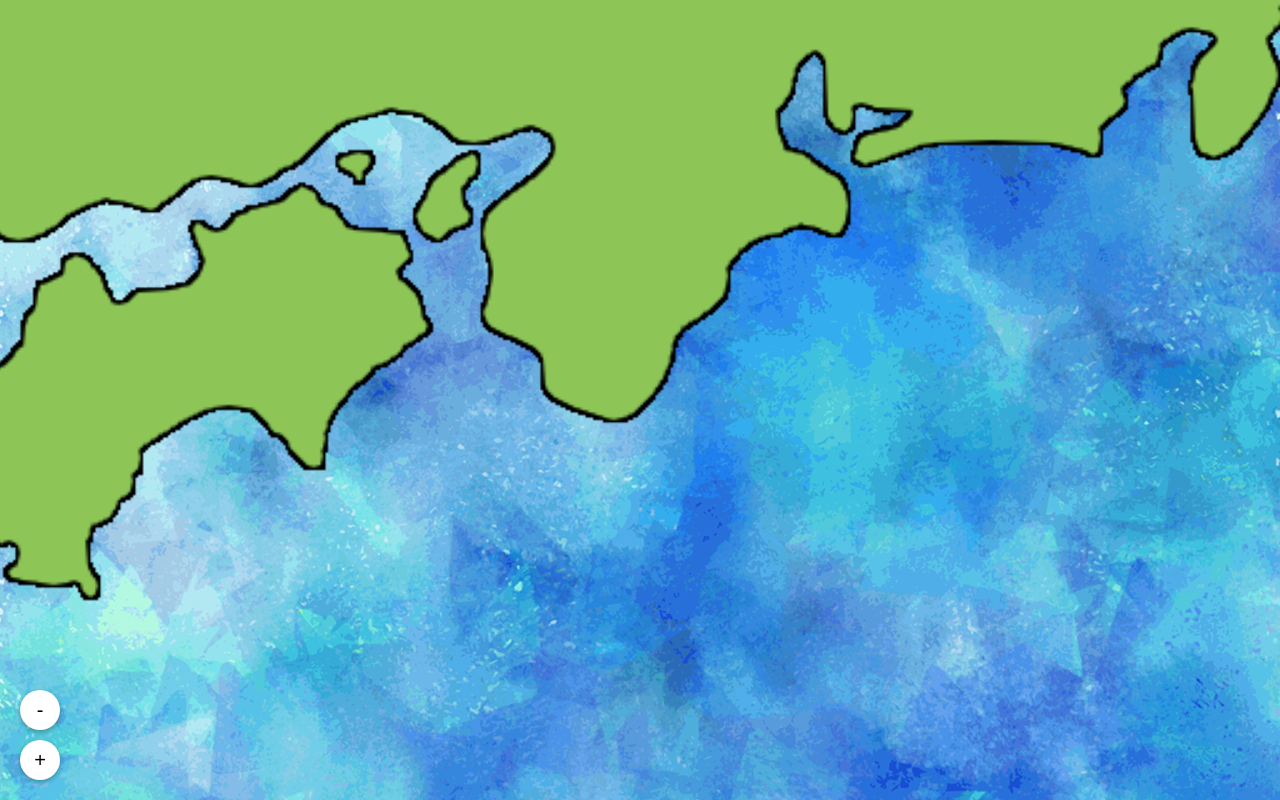
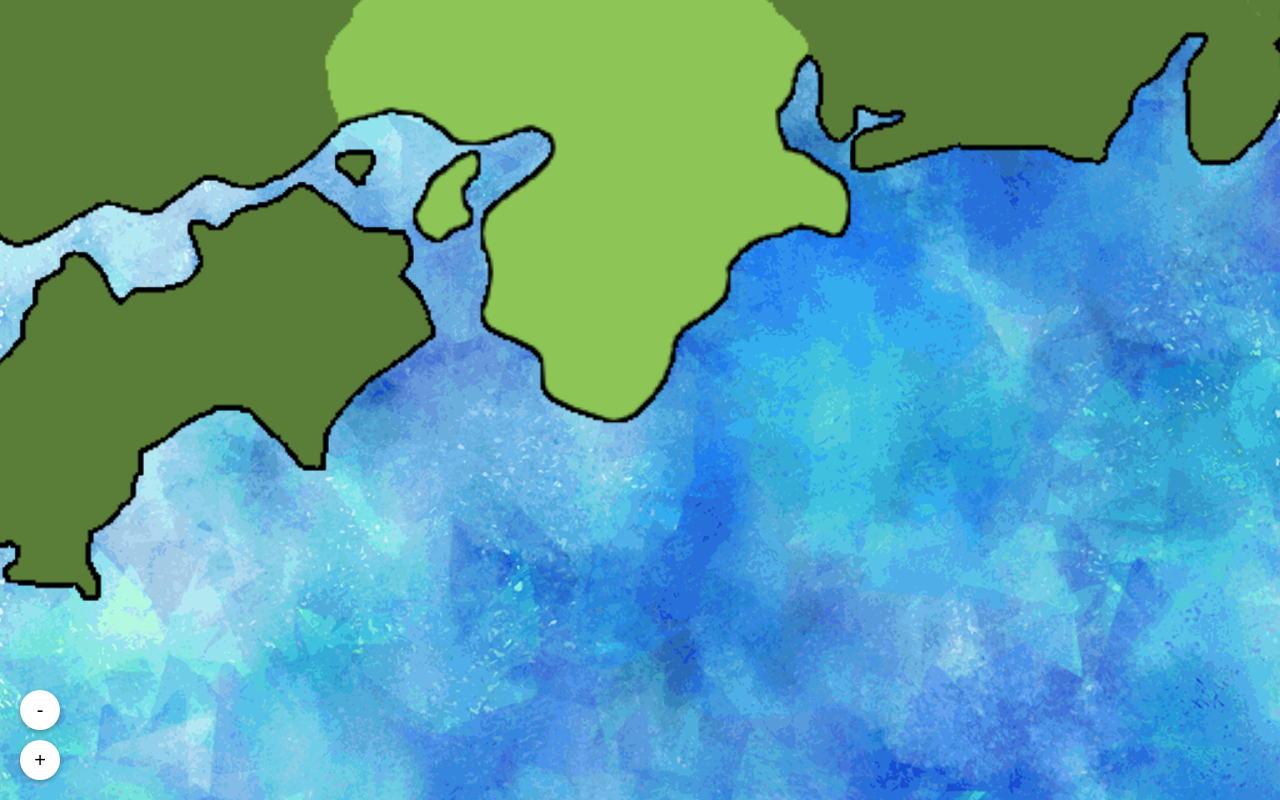
Before and after one commit to kc3hack/2025_1, a Next.js app in the folder frontend/: page /map in a window 1280 px wide. Built offline with nearby package versions, Linux system fonts and the light colour scheme.

Commit message:
地方にマスクを追加

```diff
--- a/frontend/src/app/map/page.tsx
+++ b/frontend/src/app/map/page.tsx
@@ -5,12 +5,21 @@ import Image from 'next/image';
 
 const MapPage = () => {
   // 初期位置をさらに上に設定
-  const [position, setPosition] = useState({ x: window.innerWidth / 1.5, y: -900 }); // y座標を-500に設定
+  const [position, setPosition] = useState({ x: window.innerWidth / 1.5, y: -900 }); // y座標を-900に設定
   // 初期スケールをさらに拡大された状態に設定
-  const [scale, setScale] = useState(10); // 初期スケールを8に設定
+  const [scale, setScale] = useState(10); // 初期スケールを10に設定
   const [dragging, setDragging] = useState(false);
   const [rel, setRel] = useState({ x: 0, y: 0 });
   const japanImageRef = useRef<HTMLDivElement>(null);
+
+  // 各地域の表示状態を管理する変数
+  const [showMaskedKansai, setShowMaskedKansai] = useState(false);
+  const [showMaskedKanto, setShowMaskedKanto] = useState(true);
+  const [showMaskedKyushu, setShowMaskedKyushu] = useState(true);
+  const [showMaskedTohoku, setShowMaskedTohoku] = useState(true);
+  const [showMaskedChubu, setShowMaskedChubu] = useState(true);
+  const [showMaskedChugoku, setShowMaskedChugoku] = useState(true);
+  const [showMaskedShikoku, setShowMaskedShikoku] = useState(true);
 
   const handleZoomIn = () => {
     setScale(prevScale => Math.min(prevScale * 1.2, 15)); // 拡大度合いを細かくし、最大値を15に設定
@@ -79,6 +88,83 @@ const MapPage = () => {
             objectFit: 'contain'
           }}
         />
+        {showMaskedKansai && (
+          <Image
+            src="/japan/mask/maskedKansai.png"
+            alt="Masked Kansai"
+            fill
+            sizes="(max-width: 768px) 100vw, 50vw"
+            style={{
+              objectFit: 'contain'
+            }}
+          />
+        )}
+        {showMaskedKanto && (
+          <Image
+            src="/japan/mask/maskedKanto.png"
+            alt="Masked Kanto"
+            fill
+            sizes="(max-width: 768px) 100vw, 50vw"
+            style={{
+              objectFit: 'contain'
+            }}
+          />
+        )}
+        {showMaskedKyushu && (
+          <Image
+            src="/japan/mask/maskedKyushu.png"
+            alt="Masked Kyushu"
+            fill
+            sizes="(max-width: 768px) 100vw, 50vw"
+            style={{
+              objectFit: 'contain'
+            }}
+          />
+        )}
+        {showMaskedTohoku && (
+          <Image
+            src="/japan/mask/maskedTohoku.png"
+            alt="Masked Tohoku"
+            fill
+            sizes="(max-width: 768px) 100vw, 50vw"
+            style={{
+              objectFit: 'contain'
+            }}
+          />
+        )}
+        {showMaskedChubu && (
+          <Image
+            src="/japan/mask/maskedChubu.png"
+            alt="Masked Chubu"
+            fill
+            sizes="(max-width: 768px) 100vw, 50vw"
+            style={{
+              objectFit: 'contain'
+            }}
+          />
+        )}
+        {showMaskedChugoku && (
+          <Image
+            src="/japan/mask/maskedChugoku.png"
+            alt="Masked Chugoku"
+            fill
+            sizes="(max-width: 768px) 100vw, 50vw"
+            style={{
+              objectFit: 'contain'
+            }}
+          />
+        )}
+        {showMaskedShikoku && (
+          <Image
+            src="/japan/mask/maskedShikoku.png"
+            alt="Masked Shikoku"
+            fill
+            sizes="(max-width: 768px) 100vw, 50vw"
+            style={{
+              objectFit: 'contain'
+            }}
+          />
+        )}
       </div>
       <div style={{
         position: 'absolute',
```
